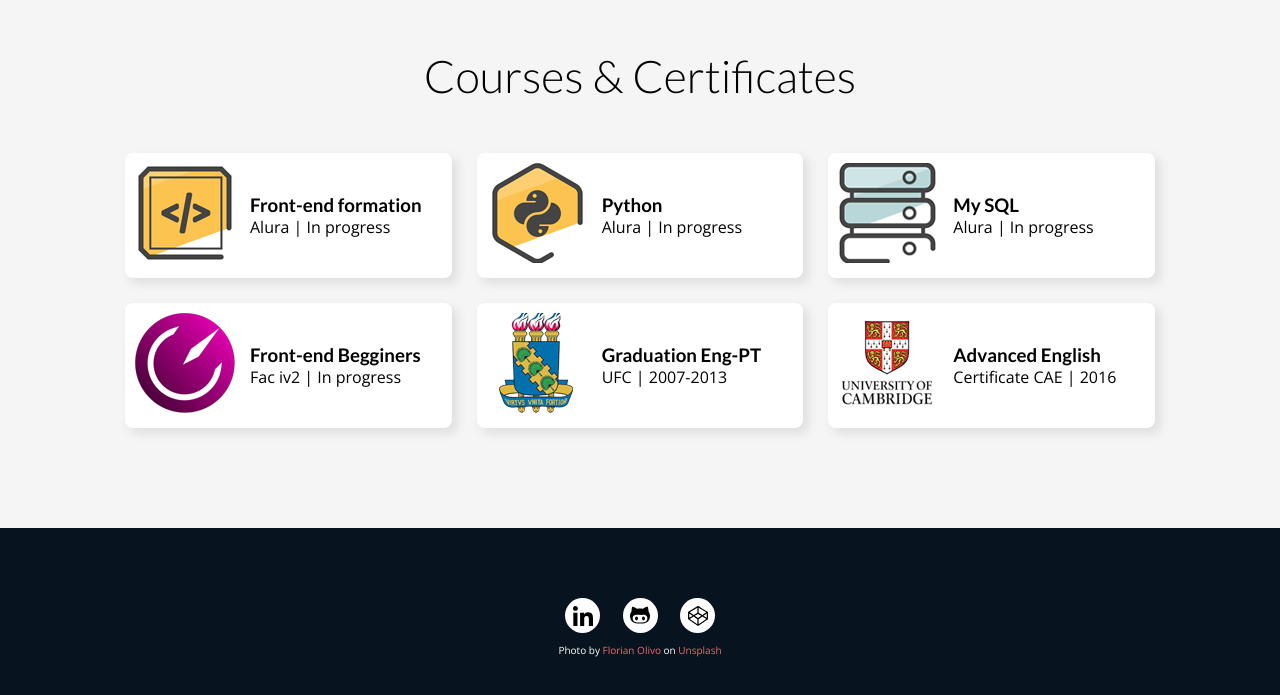
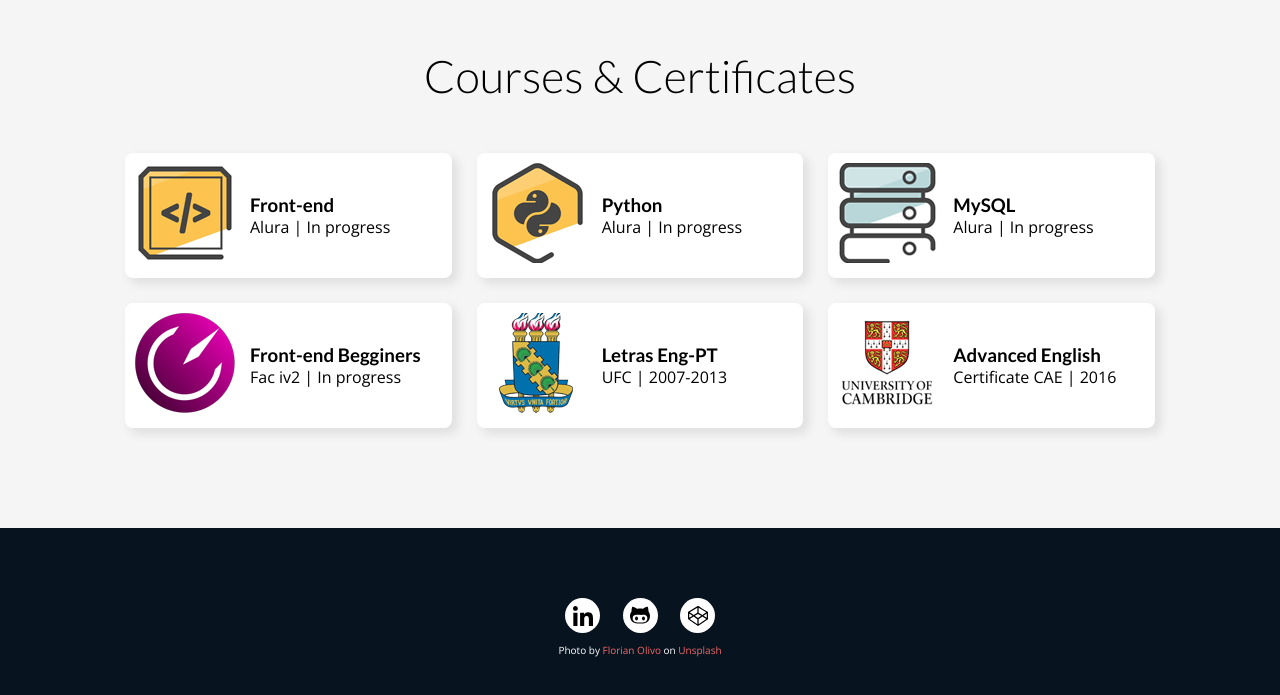
Before and after one commit to HelenaAMartins/cv, a plain HTML site: page index.html in a window 1280 px wide. Shown: the part 1599-2294 px from the top of the page. Drawn offline with nearby package versions, Linux system fonts and the light colour scheme.

Commit message:
fixing cec titles

```diff
--- a/index.html
+++ b/index.html
@@ -231,7 +231,7 @@
                 />
               </figure>
               <div class="certificates__info">
-                <h3>Front-end formation</h3>
+                <h3>Front-end</h3>
                 <p>Alura | <span class="progress"> In progress </span></p>
               </div>
             </div>
@@ -251,7 +251,7 @@
                 <img src="./assets/img/certificates_alura_sql.png" alt="" />
               </figure>
               <div class="certificates__info">
-                <h3>My SQL</h3>
+                <h3>MySQL</h3>
                 <p>Alura | <span class="progress"> In progress </span></p>
               </div>
             </div>
@@ -271,7 +271,7 @@
                 <img src="./assets/img/certificates_ufc.png" alt="" />
               </figure>
               <div class="certificates__info">
-                <h3>Graduation Eng-PT</h3>
+                <h3>Letras Eng-PT</h3>
                 <p>UFC | 2007-2013</p>
               </div>
             </div>
```
